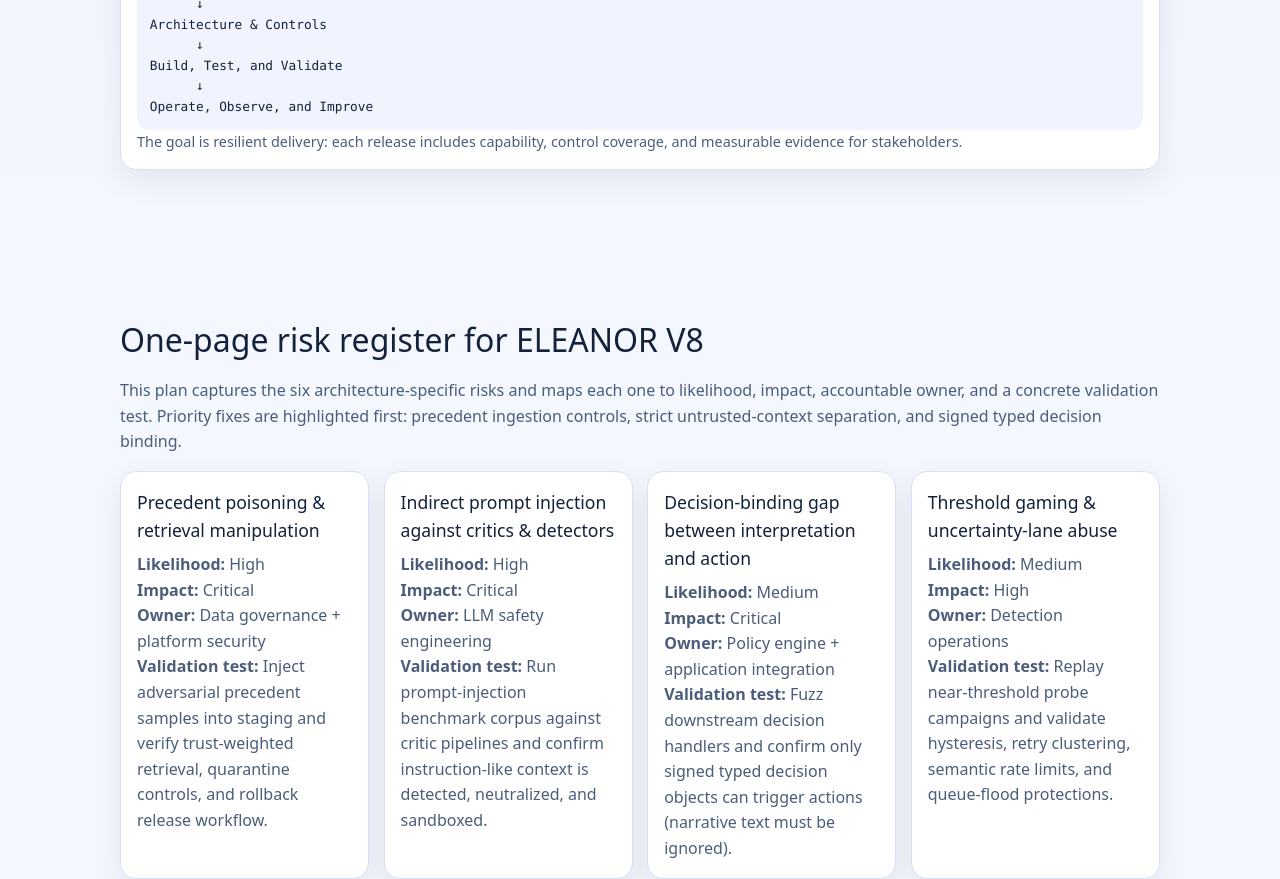
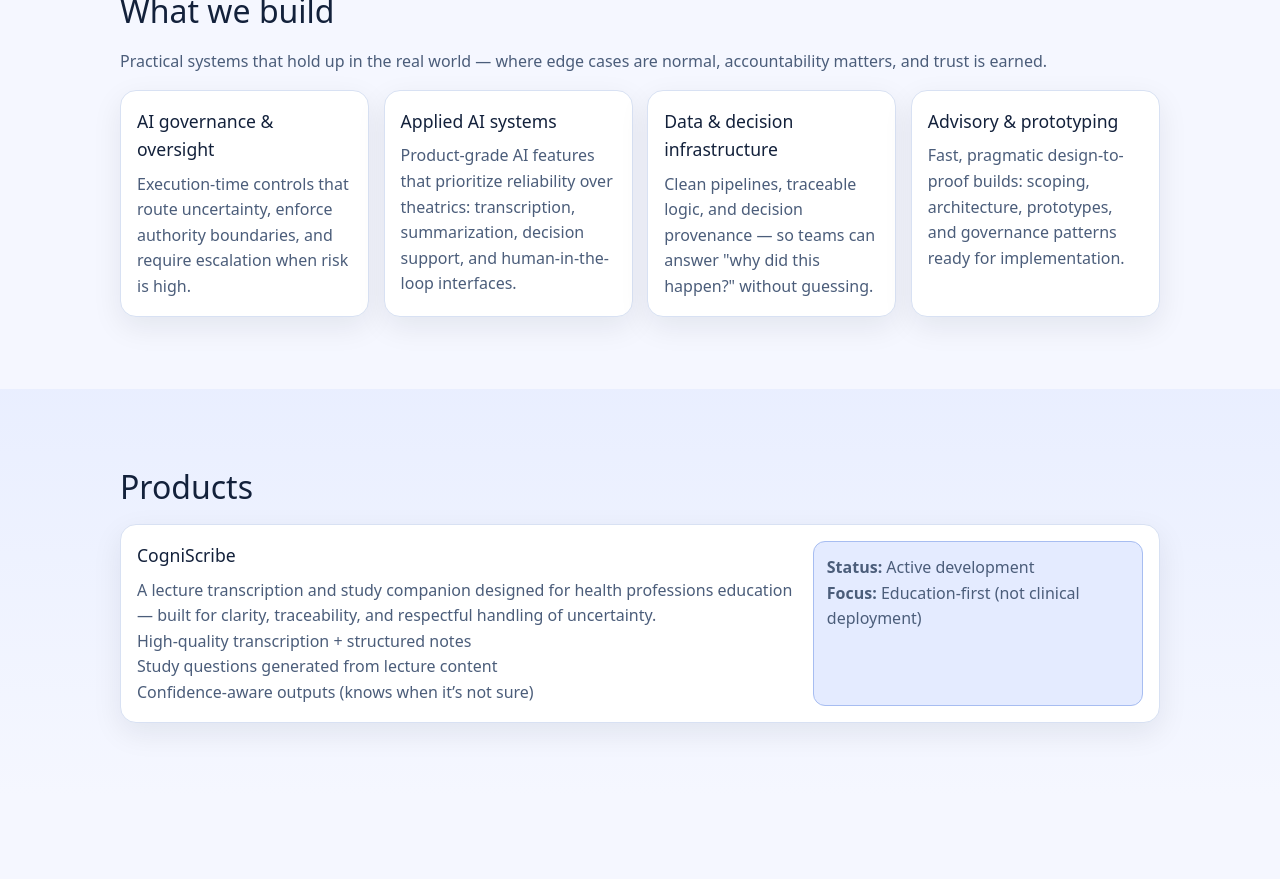
Before and after one commit to Excelsior2026/bageltech, a Next.js app: page / in a window 1280 px wide. Shown: the part 1880-2759 px from the top of the page. Built offline with nearby package versions, Linux system fonts and the light colour scheme.

Commit message:
Revert "Expand framework and add consulting services section"
This reverts commit e5717e1b579512e559d8fa8fb520f65b2da4de29.

```diff
--- a/src/app/page.tsx
+++ b/src/app/page.tsx
@@ -45,51 +45,6 @@
   "Faster audit and incident response",
 ];
 
-const riskRegister = [
-  {
-    risk: "Precedent poisoning & retrieval manipulation",
-    likelihood: "High",
-    impact: "Critical",
-    owner: "Data governance + platform security",
-    test: "Inject adversarial precedent samples into staging and verify trust-weighted retrieval, quarantine controls, and rollback release workflow.",
-  },
-  {
-    risk: "Indirect prompt injection against critics & detectors",
-    likelihood: "High",
-    impact: "Critical",
-    owner: "LLM safety engineering",
-    test: "Run prompt-injection benchmark corpus against critic pipelines and confirm instruction-like context is detected, neutralized, and sandboxed.",
-  },
-  {
-    risk: "Decision-binding gap between interpretation and action",
-    likelihood: "Medium",
-    impact: "Critical",
-    owner: "Policy engine + application integration",
-    test: "Fuzz downstream decision handlers and confirm only signed typed decision objects can trigger actions (narrative text must be ignored).",
-  },
-  {
-    risk: "Threshold gaming & uncertainty-lane abuse",
-    likelihood: "Medium",
-    impact: "High",
-    owner: "Detection operations",
-    test: "Replay near-threshold probe campaigns and validate hysteresis, retry clustering, semantic rate limits, and queue-flood protections.",
-  },
-  {
-    risk: "Evidence, audit & provenance tampering",
-    likelihood: "Medium",
-    impact: "Critical",
-    owner: "Security + compliance",
-    test: "Attempt log mutation/deletion in red-team scenario; verify append-only storage, bundle signatures, and cross-domain reconciliation alerts.",
-  },
-  {
-    risk: "Supply-chain, fallback & API-surface exposure",
-    likelihood: "Medium",
-    impact: "High",
-    owner: "Platform engineering",
-    test: "Perform SBOM diff checks and fallback-chaos tests; confirm fail-closed behavior, pinned versions, and tenant-safe WebSocket authorization.",
-  },
-];
-
 export default function HomePage() {
   return (
     <main>
@@ -104,8 +59,6 @@
           </a>
           <nav className="navLinks" aria-label="Primary">
             <a href="#framework">Framework</a>
-            <a href="#risk-register">Risk register</a>
-            <a href="#consulting">Consulting</a>
             <a href="#build">What we build</a>
             <a href="#products">Products</a>
             <a href="#contact">Contact</a>
@@ -189,58 +142,10 @@
                 </article>
               ))}
             </div>
-            <article className="diagramCard">
-              <h3>Ensemble software engineering framework</h3>
-              <p>
-                We use an ensemble approach that combines product engineering, governance design,
-                security assurance, and operations readiness into one delivery loop.
-              </p>
-              <pre>{`Discover & Scope
-      ↓
-Architecture & Controls
-      ↓
-Build, Test, and Validate
-      ↓
-Operate, Observe, and Improve`}</pre>
-              <p className="caption">
-                The goal is resilient delivery: each release includes capability, control coverage,
-                and measurable evidence for stakeholders.
-              </p>
-            </article>
           </div>
         </section>
 
         <section id="build" className="section">
-          <div className="container prose" id="risk-register">
-            <h2>One-page risk register for ELEANOR V8</h2>
-            <p>
-              This plan captures the six architecture-specific risks and maps each one to likelihood,
-              impact, accountable owner, and a concrete validation test. Priority fixes are highlighted
-              first: precedent ingestion controls, strict untrusted-context separation, and signed
-              typed decision binding.
-            </p>
-
-            <div className="cardGrid">
-              {riskRegister.map((entry) => (
-                <article className="card" key={entry.risk}>
-                  <h3>{entry.risk}</h3>
-                  <p>
-                    <strong>Likelihood:</strong> {entry.likelihood}
-                  </p>
-                  <p>
-                    <strong>Impact:</strong> {entry.impact}
-                  </p>
-                  <p>
-                    <strong>Owner:</strong> {entry.owner}
-                  </p>
-                  <p>
-                    <strong>Validation test:</strong> {entry.test}
-                  </p>
-                </article>
-              ))}
-            </div>
-          </div>
-
           <div className="container prose">
             <h2>What we build</h2>
             <p>
@@ -255,42 +160,6 @@
                   <p>{capability.body}</p>
                 </article>
               ))}
-            </div>
-          </div>
-        </section>
-
-
-        <section id="consulting" className="section sectionAlt">
-          <div className="container prose">
-            <h2>Consulting services</h2>
-            <p>
-              Bett consulting supports organizations that need practical modernization plans with
-              accountable delivery. We partner with executive, technology, and operational teams to
-              turn strategy into implementable programs.
-            </p>
-
-            <div className="cardGrid">
-              <article className="card">
-                <h3>Public sector ERP implementations</h3>
-                <p>
-                  End-to-end support for ERP discovery, vendor alignment, implementation governance,
-                  and risk-managed rollout in public sector environments.
-                </p>
-              </article>
-              <article className="card">
-                <h3>Technology roadmap design</h3>
-                <p>
-                  Multi-horizon roadmaps that prioritize funding, sequencing, and measurable outcomes
-                  across data, AI, and core enterprise systems.
-                </p>
-              </article>
-              <article className="card">
-                <h3>Modernization planning</h3>
-                <p>
-                  Legacy-to-modern transition plans covering architecture surfaces, integration risk,
-                  operating model updates, and change management.
-                </p>
-              </article>
             </div>
           </div>
         </section>
```
